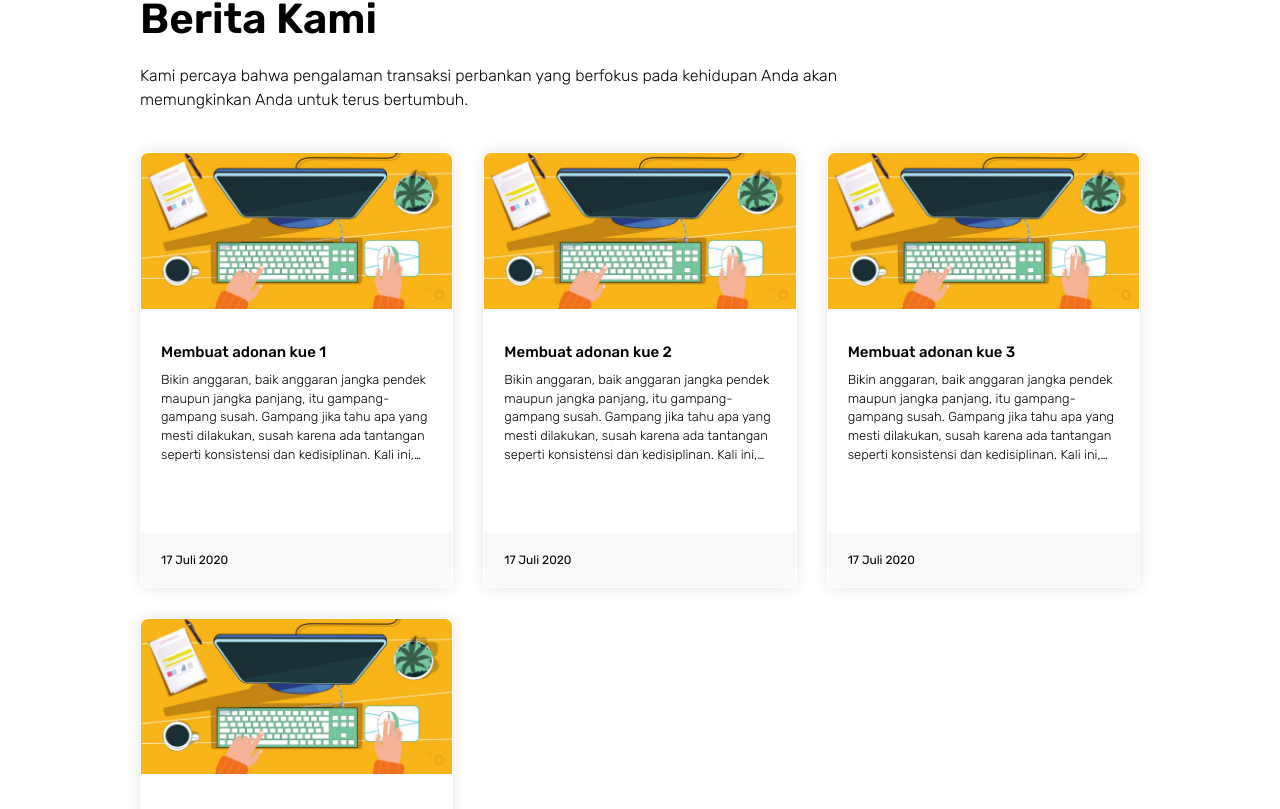
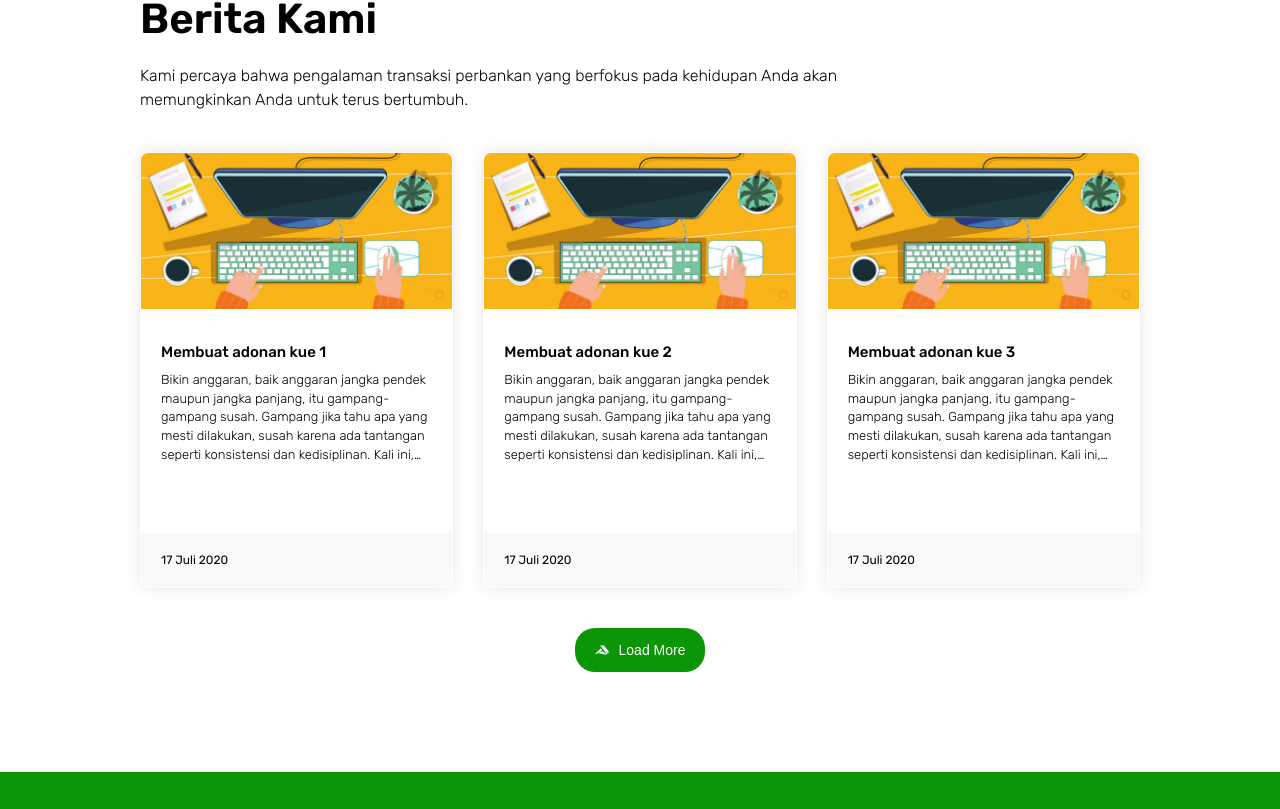
Before and after one commit to id-prawito/web-landing, a React (Create React App) app: page /web-landing/berita-kami in a window 1280 px wide. Shown: the part 606-1415 px from the top of the page. Built offline with nearby package versions, Linux system fonts and the light colour scheme.

Commit message:
add test load more at berita pages

```diff
--- a/src/components/atom/AtomElements.js
+++ b/src/components/atom/AtomElements.js
@@ -202,27 +202,6 @@ export const CardComponents = styled.section`
       font-size: 16px;
       font-weight: 400;
       line-height: 1.5;
-    }
-  }
-
-  .card_content {
-    display: grid;
-    grid-template-columns: repeat(3, 1fr);
-    align-items: flex-start;
-    justify-content: center;
-    height: 100%;
-    gap: 30px;
-
-    ${devices.smartphone} {
-      grid-template-columns: repeat(1, 1fr);
-    }
-
-    @media only screen and (min-width: 560px) and (max-width: 760px) {
-      grid-template-columns: repeat(2, 1fr);
-    }
-
-    ${devices.ipads} {
-      grid-template-columns: repeat(2, 1fr);
     }
   }
 `;
--- a/src/components/atom/index.js
+++ b/src/components/atom/index.js
@@ -1,4 +1,4 @@
-import React, { useEffect, useState } from "react";
+import React, { useEffect, useRef, useState } from "react";
 import {
   CardComponents,
   CardItemComponents,
@@ -25,6 +25,8 @@ import { motion, AnimatePresence } from "framer-motion";
 import Slider from "react-slick";
 import SliderWrapper from "../carousel/_SlickSliderStyle";
 import DOMPurify from "dompurify";
+import styled from "styled-components";
+import { devices } from "../../assets/_respondTo";
 
 const Informasi = () => {
   return (
@@ -75,21 +77,65 @@ const CardItem = ({ item }) => {
   );
 };
 
-const Card = ({ itemBerita }) => {
-  const items = itemBerita;
+const BeritaContent = styled.div`
+  .card_content {
+    display: grid;
+    grid-template-columns: repeat(3, 1fr);
+    align-items: flex-start;
+    justify-content: center;
+    height: 100%;
+    gap: 30px;
+    transition: all 0.35s ease-in-out;
+
+    ${devices.smartphone} {
+      grid-template-columns: repeat(1, 1fr);
+    }
+
+    @media only screen and (min-width: 560px) and (max-width: 760px) {
+      grid-template-columns: repeat(2, 1fr);
+    }
+
+    ${devices.ipads} {
+      grid-template-columns: repeat(2, 1fr);
+    }
+  }
+`;
+
+const Card = ({ itemBerita, text }) => {
+  const [start, setStart] = useState(3);
+  const posts = itemBerita;
+  const [isActive, setActive] = useState(false);
+  const testRef = useRef();
+  const cardRef = useRef();
+  // console.log(cardRef.current.offsetTop);
+  const LoadMore = () => {
+    setStart(start + 3);
+    setActive(true);
+    window.scrollTo({
+      behavior: "smooth",
+      top: cardRef.current.offsetTop,
+    });
+  };
+
+  const ShowLess = () => {
+    setStart(3);
+    window.scrollTo({ behavior: "smooth", top: testRef.current.offsetTop });
+  };
 
   return (
     <CardComponents>
-      <div className="card_container">
+      <div ref={testRef} className="card_container">
         <HeadingComponent
           Heading="Berita Kami"
           Text="Kami percaya bahwa pengalaman transaksi perbankan yang berfokus pada
           kehidupan Anda akan memungkinkan Anda untuk terus bertumbuh."
         />
+        {text === "Lihat Lebih" ? (
+          <BeritaContent isActive={isActive}>
             <div className="card_content">
-          {items ? (
+              {posts ? (
                 <>
-              {items.map((item, i) => (
+                  {posts.slice(0, 6).map((item, i) => (
                     <CardItem key={i} item={item} />
                   ))}
                 </>
@@ -97,6 +143,36 @@ const Card = ({ itemBerita }) => {
                 "Tidak ada data"
               )}
             </div>
+            <Button
+              icon={FaAccusoft}
+              label={text}
+              style={{ margin: "auto", marginTop: "40px" }}
+              to="./berita-kami"
+            />
+          </BeritaContent>
+        ) : (
+          <BeritaContent>
+            <div className="card_content">
+              {posts ? (
+                <>
+                  {posts.slice(0, start).map((item, i) => (
+                    <CardItem key={i} item={item} />
+                  ))}
+                </>
+              ) : (
+                "Tidak ada data"
+              )}
+            </div>
+            <div ref={cardRef} className="class_baru">
+              <Button
+                icon={FaAccusoft}
+                label={start >= posts.length + 1 ? "Show Less" : text}
+                style={{ margin: "auto", marginTop: "40px" }}
+                onClick={start >= posts.length + 1 ? ShowLess : LoadMore}
+              />
+            </div>
+          </BeritaContent>
+        )}
       </div>
     </CardComponents>
   );
--- a/src/config/Data.js
+++ b/src/config/Data.js
@@ -286,6 +286,30 @@ export const BERITA = [
   },
   {
     id: 4,
+    judul: "Membuat adonan kue 4",
+    date: "17 Juli 2020",
+    img: blogImg,
+    kontenBerita:
+      "Bikin anggaran, baik anggaran jangka pendek maupun jangka panjang, itu gampang-gampang susah. Gampang jika tahu apa yang mesti dilakukan, susah karena ada tantangan seperti konsistensi dan kedisiplinan. Kali ini, Jagomin mau bagikan 4 cara yang bisa diikuti supaya kamu jadi selangkah lebih jago membuat anggaran jangka panjang.",
+  },
+  {
+    id: 5,
+    judul: "Membuat adonan kue 4",
+    date: "17 Juli 2020",
+    img: blogImg,
+    kontenBerita:
+      "Bikin anggaran, baik anggaran jangka pendek maupun jangka panjang, itu gampang-gampang susah. Gampang jika tahu apa yang mesti dilakukan, susah karena ada tantangan seperti konsistensi dan kedisiplinan. Kali ini, Jagomin mau bagikan 4 cara yang bisa diikuti supaya kamu jadi selangkah lebih jago membuat anggaran jangka panjang.",
+  },
+  {
+    id: 6,
+    judul: "Membuat adonan kue 4",
+    date: "17 Juli 2020",
+    img: blogImg,
+    kontenBerita:
+      "Bikin anggaran, baik anggaran jangka pendek maupun jangka panjang, itu gampang-gampang susah. Gampang jika tahu apa yang mesti dilakukan, susah karena ada tantangan seperti konsistensi dan kedisiplinan. Kali ini, Jagomin mau bagikan 4 cara yang bisa diikuti supaya kamu jadi selangkah lebih jago membuat anggaran jangka panjang.",
+  },
+  {
+    id: 7,
     judul: "Membuat adonan kue 4",
     date: "17 Juli 2020",
     img: blogImg,
--- a/src/pages/Berita.js
+++ b/src/pages/Berita.js
@@ -8,7 +8,7 @@ const Berita = () => {
   return (
     <>
       <FocusComponentColor backgroundColor="#f9b418" img={imgContact} />
-      <Card itemBerita={itemBerita} />
+      <Card itemBerita={itemBerita} text="Load More" />
     </>
   );
 };
--- a/src/pages/Home.js
+++ b/src/pages/Home.js
@@ -28,7 +28,7 @@ const Home = () => {
       <FocusComponent backgroundColor="#06aed5" />
       <Accordion />
       <Informasi />
-      <Card itemBerita={BERITA} />
+      <Card itemBerita={BERITA} text="Lihat Lebih" />
       <OrganisasiSection />
       <FormKpr />
     </div>
```
Lines whose indentation alone changed are shown as unchanged.
